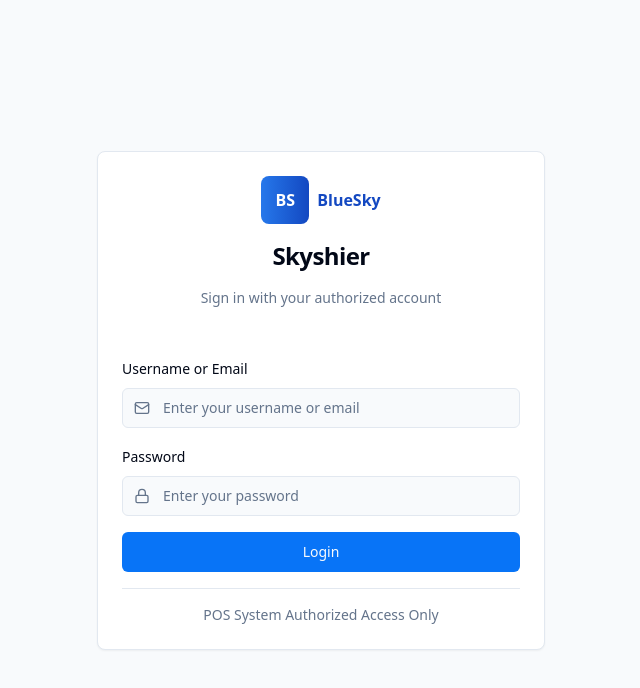
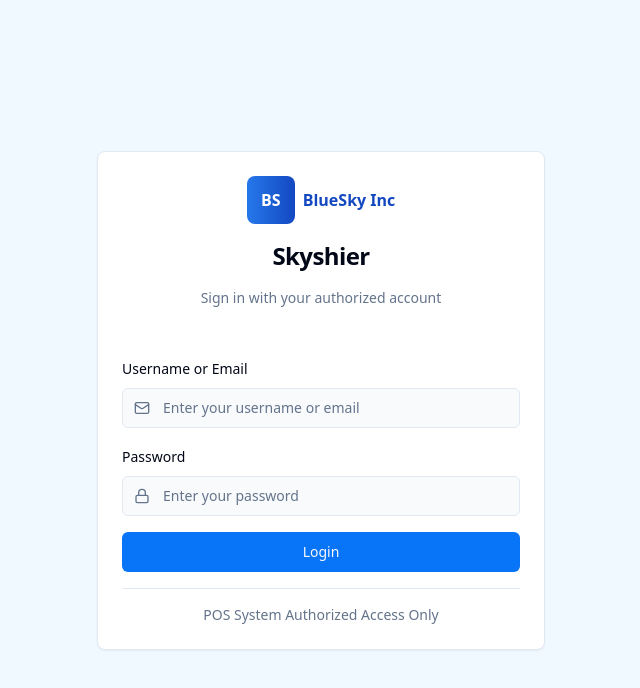
Before and after one commit to SudoPengu/auction-commission, a React (Vite) app: page /login in a window 1280 px wide. Shown: the top 688 px of the page, without its empty margins (319-959 px from the left). Built offline with nearby package versions, Linux system fonts and the light colour scheme.

Commit message:
Visual edit in Lovable
Edited UI in Lovable

```diff
--- a/src/components/Logo.tsx
+++ b/src/components/Logo.tsx
@@ -1,26 +1,21 @@
-
 import React from 'react';
-
 interface LogoProps {
   size?: 'small' | 'medium' | 'large';
 }
-
-const Logo: React.FC<LogoProps> = ({ size = 'medium' }) => {
+const Logo: React.FC<LogoProps> = ({
+  size = 'medium'
+}) => {
   // Determine size class
   const sizeClass = {
     small: 'h-6',
     medium: 'h-8',
     large: 'h-12'
   }[size];
-
-  return (
-    <div className="flex items-center">
+  return <div className="flex items-center">
       <div className={`bluesky-gradient rounded-lg ${sizeClass} aspect-square flex items-center justify-center text-white font-bold`}>
         BS
       </div>
-      <span className="ml-2 font-bold text-bluesky-700">BlueSky</span>
-    </div>
-  );
+      <span className="ml-2 font-bold text-bluesky-700">BlueSky Inc</span>
+    </div>;
 };
-
 export default Logo;
--- a/src/pages/Login.tsx
+++ b/src/pages/Login.tsx
@@ -66,7 +66,7 @@ const Login: React.FC = () => {
       setIsSubmitting(false);
     }
   };
-  return <div className="min-h-screen bg-background flex items-center justify-center p-4">
+  return <div className="min-h-screen flex items-center justify-center p-4 bg-sky-50">
       <Card className="w-full max-w-md">
         <CardHeader className="space-y-4 text-center">
           <div className="mx-auto">
```
